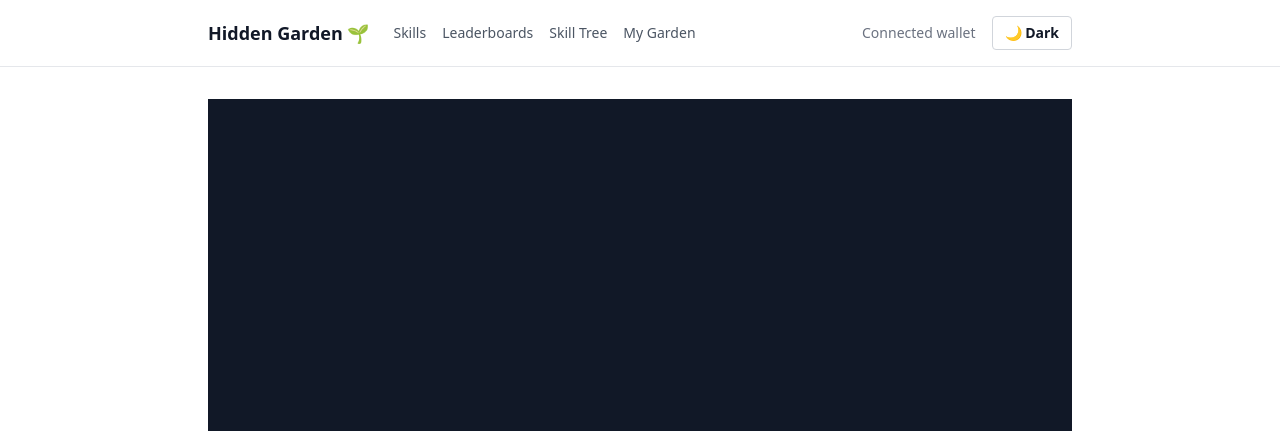
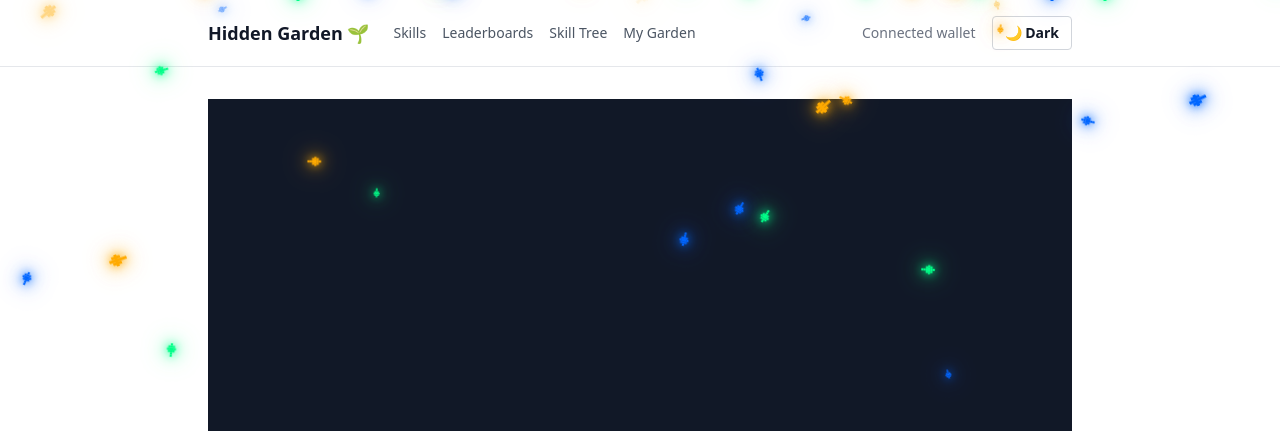
Before and after one commit to understories/hidden-garden, a Next.js app in the folder apps/aztecbat-ui/: page /test in a window 1280 px wide. Shown: the top 431 px of the page. Built offline with nearby package versions, Linux system fonts and the light colour scheme; no server answers; what wagmi would draw is missing.

Commit message:
Create FallingLeaves.tsx

```diff
--- /dev/null
+++ b/apps/aztecbat-ui/components/FallingLeaves.tsx
@@ -0,0 +1,167 @@
+/**
+ * FallingLeaves Component
+ *
+ * 8-bit neon style falling leaves animation for landing page background.
+ * Leaves are colored according to skill-tree privacy modes and sized based on data.
+ */
+
+'use client';
+
+import React, { useMemo } from 'react';
+
+type PrivacyMode = 'public-heavy' | 'mixed' | 'mostly-private';
+
+type LeafData = {
+  id: string;
+  privacyMode: PrivacyMode;
+  size: 'sm' | 'md' | 'lg';
+  startX: number; // 0-100 (percentage)
+  delay: number; // 0-10 seconds
+  duration: number; // 10-20 seconds
+  rotation: number; // degrees
+  drift: number; // pixels
+};
+
+// Get 8-bit neon colors based on privacy mode
+function getNeonColor(privacyMode: PrivacyMode): string {
+  switch (privacyMode) {
+    case 'public-heavy':
+      return '#00ff88'; // Neon emerald
+    case 'mixed':
+      return '#ffaa00'; // Neon amber
+    case 'mostly-private':
+      return '#0066ff'; // Neon blue
+  }
+}
+
+// Get neon glow filter
+function getNeonGlow(privacyMode: PrivacyMode): string {
+  const color = getNeonColor(privacyMode);
+  // Extract RGB values for glow
+  const r = parseInt(color.slice(1, 3), 16);
+  const g = parseInt(color.slice(3, 5), 16);
+  const b = parseInt(color.slice(5, 7), 16);
+  return `drop-shadow(0 0 4px rgba(${r}, ${g}, ${b}, 0.8)) drop-shadow(0 0 8px rgba(${r}, ${g}, ${b}, 0.6)) drop-shadow(0 0 12px rgba(${r}, ${g}, ${b}, 0.4))`;
+}
+
+// Generate mock leaf data
+function generateLeaves(count: number = 40): LeafData[] {
+  const privacyModes: PrivacyMode[] = ['public-heavy', 'mixed', 'mostly-private'];
+  const sizes: ('sm' | 'md' | 'lg')[] = ['sm', 'md', 'lg'];
+
+  return Array.from({ length: count }, (_, i) => ({
+    id: `leaf-${i}`,
+    privacyMode: privacyModes[Math.floor(Math.random() * privacyModes.length)],
+    size: sizes[Math.floor(Math.random() * sizes.length)],
+    startX: Math.random() * 100,
+    delay: Math.random() * 10,
+    duration: 10 + Math.random() * 10,
+    rotation: Math.random() * 360,
+    drift: (Math.random() - 0.5) * 100, // -50 to +50 pixels
+  }));
+}
+
+// 8-bit pixelated leaf SVG
+function LeafSVG({ size, color }: { size: 'sm' | 'md' | 'lg'; color: string }) {
+  const pixelSize = size === 'sm' ? 12 : size === 'md' ? 18 : 24; // 50% bigger: 8->12, 12->18, 16->24
+  const viewBox = '0 0 16 16';
+
+  // Simple 8-bit leaf shape (blocky, pixelated)
+  // Using a diamond/leaf-like pixel pattern
+  return (
+    <svg
+      width={pixelSize}
+      height={pixelSize}
+      viewBox={viewBox}
+      style={{
+        imageRendering: 'pixelated',
+        imageRendering: '-moz-crisp-edges',
+        imageRendering: 'crisp-edges',
+      }}
+      className="block"
+    >
+      {/* 8-bit leaf shape - simple diamond with pixels */}
+      {/* Top point */}
+      <rect x="7" y="2" width="2" height="2" fill={color} />
+      {/* Upper body */}
+      <rect x="5" y="4" width="2" height="2" fill={color} />
+      <rect x="7" y="4" width="2" height="2" fill={color} />
+      <rect x="9" y="4" width="2" height="2" fill={color} />
+      {/* Middle */}
+      <rect x="4" y="6" width="2" height="2" fill={color} />
+      <rect x="6" y="6" width="2" height="2" fill={color} />
+      <rect x="8" y="6" width="2" height="2" fill={color} />
+      <rect x="10" y="6" width="2" height="2" fill={color} />
+      {/* Lower body */}
+      <rect x="5" y="8" width="2" height="2" fill={color} />
+      <rect x="7" y="8" width="2" height="2" fill={color} />
+      <rect x="9" y="8" width="2" height="2" fill={color} />
+      {/* Bottom point */}
+      <rect x="7" y="10" width="2" height="2" fill={color} />
+      {/* Stem */}
+      <rect x="7" y="12" width="2" height="2" fill={color} />
+    </svg>
+  );
+}
+
+export function FallingLeaves() {
+  const leaves = useMemo(() => generateLeaves(40), []);
+
+  return (
+    <>
+      {/* Inject dynamic keyframes */}
+      <style dangerouslySetInnerHTML={{
+        __html: leaves.map((leaf) => `
+          @keyframes fall-${leaf.id} {
+            0% {
+              transform: translateY(0) translateX(0) rotate(${leaf.rotation}deg);
+              opacity: 0;
+            }
+            5% {
+              opacity: 1;
+            }
+            95% {
+              opacity: 1;
+            }
+            100% {
+              transform: translateY(calc(100vh + 20px)) translateX(${leaf.drift}px) rotate(${leaf.rotation + 360}deg);
+              opacity: 0;
+            }
+          }
+
+          @media (prefers-reduced-motion: reduce) {
+            @keyframes fall-${leaf.id} {
+              0%, 100% {
+                transform: translateY(0) translateX(0) rotate(0deg);
+                opacity: 0.3;
+              }
+            }
+          }
+        `).join('\n')
+      }} />
+
+      <div className="fixed inset-0 overflow-hidden pointer-events-none z-0">
+        {leaves.map((leaf) => {
+          const color = getNeonColor(leaf.privacyMode);
+          const glow = getNeonGlow(leaf.privacyMode);
+
+          return (
+            <div
+              key={leaf.id}
+              className="absolute"
+              style={{
+                left: `${leaf.startX}%`,
+                top: '-20px',
+                animation: `fall-${leaf.id} ${leaf.duration}s linear ${leaf.delay}s infinite`,
+                filter: glow,
+                willChange: 'transform',
+              }}
+            >
+              <LeafSVG size={leaf.size} color={color} />
+            </div>
+          );
+        })}
+      </div>
+    </>
+  );
+}
```
